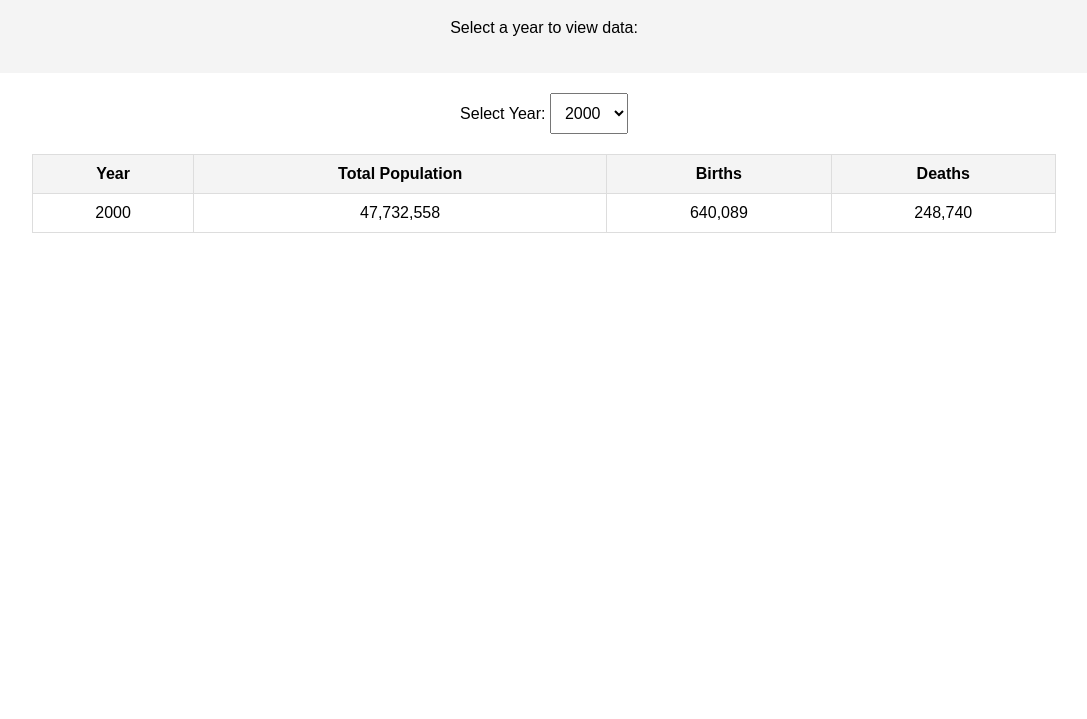
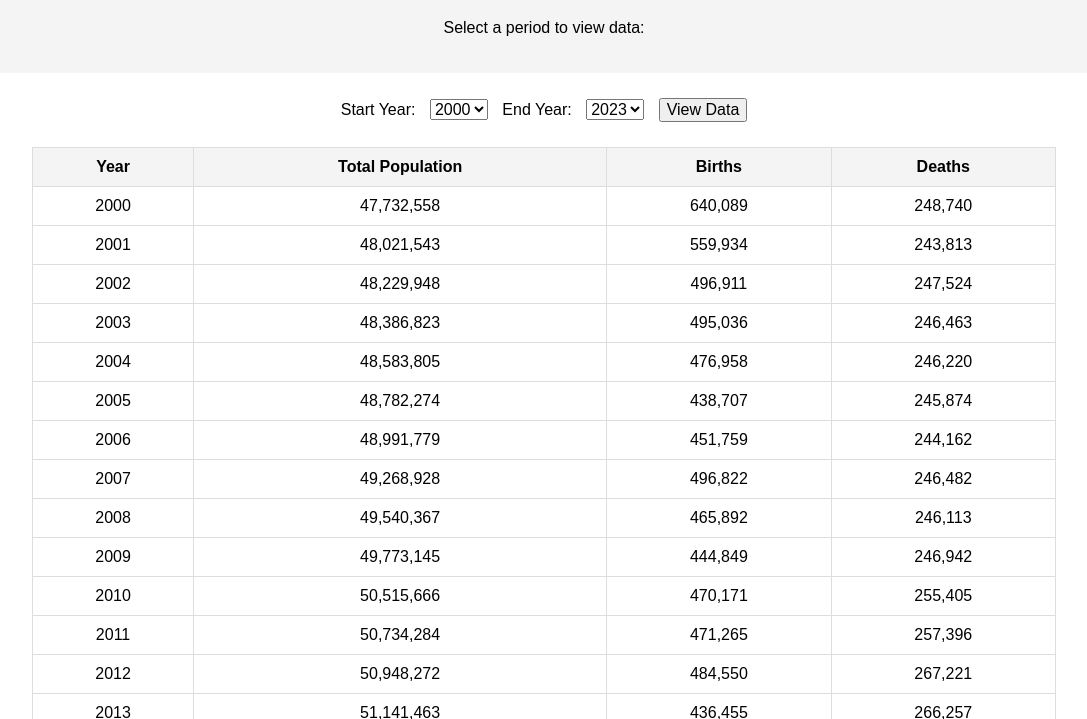
Before and after one commit to cystine13/koreastatlinker, a plain HTML site: page stat100.html in a window 1280 px wide. Shown: the part 81-800 px from the top of the page, without its empty margins (96-1183 px from the left). Drawn offline with Linux system fonts and the light colour scheme.

Commit message:
Update stat100.html

```diff
--- a/stat100.html
+++ b/stat100.html
@@ -19,9 +19,9 @@
             text-align: center;
             margin: 20px;
         }
-        select {
-            padding: 10px;
+        label, select, button {
             font-size: 16px;
+            margin: 5px;
         }
         table {
             width: 80%;
@@ -43,12 +43,17 @@
 <body>
     <header>
         <h1>Population Statistics</h1>
-        <p>Select a year to view data:</p>
+        <p>Select a period to view data:</p>
     </header>
 
     <div class="controls">
-        <label for="yearSelect">Select Year:</label>
-        <select id="yearSelect"></select>
+        <label for="startYear">Start Year:</label>
+        <select id="startYear"></select>
+
+        <label for="endYear">End Year:</label>
+        <select id="endYear"></select>
+
+        <button id="filterButton">View Data</button>
     </div>
 
     <table id="populationTable">
@@ -70,46 +75,58 @@
         const jsonFile = "population_data.json";
 
         // DOM 요소
-        const yearSelect = document.getElementById("yearSelect");
+        const startYearSelect = document.getElementById("startYear");
+        const endYearSelect = document.getElementById("endYear");
+        const filterButton = document.getElementById("filterButton");
         const tableBody = document.querySelector("#populationTable tbody");
 
-        // JSON 데이터 로드
+        // JSON 데이터 로드 및 초기화
         fetch(jsonFile)
             .then(response => response.json())
             .then(data => {
                 const years = Object.keys(data).sort();
                 // 연도 선택 옵션 추가
                 years.forEach(year => {
-                    const option = document.createElement("option");
-                    option.value = year;
-                    option.textContent = year;
-                    yearSelect.appendChild(option);
+                    const option1 = document.createElement("option");
+                    const option2 = document.createElement("option");
+                    option1.value = year;
+                    option2.value = year;
+                    option1.textContent = year;
+                    option2.textContent = year;
+                    startYearSelect.appendChild(option1);
+                    endYearSelect.appendChild(option2);
                 });
 
-                // 기본 선택 연도 데이터 표시
-                if (years.length > 0) {
-                    displayData(years[0], data);
-                }
+                // 기본 기간 설정
+                startYearSelect.value = years[0];
+                endYearSelect.value = years[years.length - 1];
 
-                // 선택한 연도에 따라 데이터 표시
-                yearSelect.addEventListener("change", () => {
-                    const selectedYear = yearSelect.value;
-                    displayData(selectedYear, data);
+                // 기본 데이터 표시
+                displayData(years[0], years[years.length - 1], data);
+
+                // 필터 버튼 클릭 이벤트
+                filterButton.addEventListener("click", () => {
+                    const startYear = startYearSelect.value;
+                    const endYear = endYearSelect.value;
+                    displayData(startYear, endYear, data);
                 });
             })
             .catch(error => console.error("Error loading data:", error));
 
         // 데이터 표시 함수
-        function displayData(year, data) {
+        function displayData(startYear, endYear, data) {
             tableBody.innerHTML = ""; // 기존 데이터 삭제
-            const row = document.createElement("tr");
-            row.innerHTML = `
-                <td>${year}</td>
-                <td>${data[year]?.population?.toLocaleString() || "N/A"}</td>
-                <td>${data[year]?.births?.toLocaleString() || "N/A"}</td>
-                <td>${data[year]?.deaths?.toLocaleString() || "N/A"}</td>
-            `;
-            tableBody.appendChild(row);
+            const years = Object.keys(data).filter(year => year >= startYear && year <= endYear);
+            years.forEach(year => {
+                const row = document.createElement("tr");
+                row.innerHTML = `
+                    <td>${year}</td>
+                    <td>${data[year]?.population?.toLocaleString() || ""}</td>
+                    <td>${data[year]?.births?.toLocaleString() || ""}</td>
+                    <td>${data[year]?.deaths?.toLocaleString() || ""}</td>
+                `;
+                tableBody.appendChild(row);
+            });
         }
     </script>
 </body>
```
